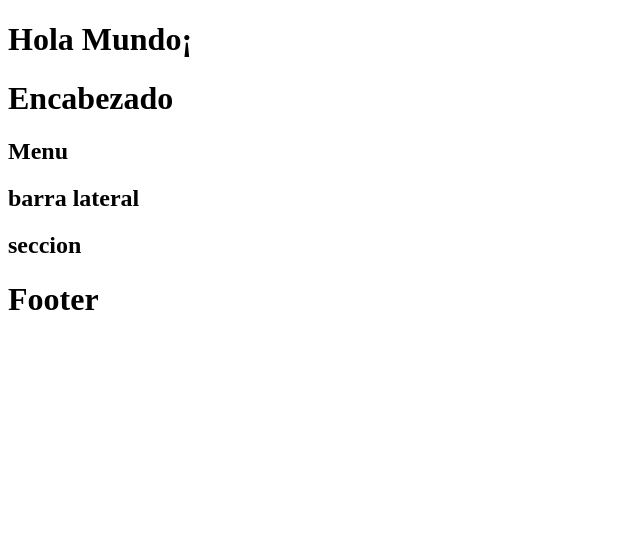
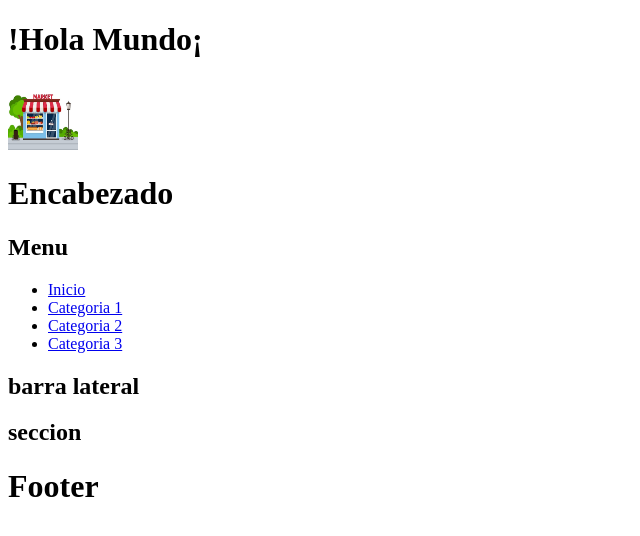
Before and after one commit to Casallasss31/proyecto-3230985-, a plain HTML site: page index.html in a window 1280 px wide. Shown: the whole page, without its empty margins (0-640 px from the left). Drawn offline with Linux system fonts and the light colour scheme.

Commit message:
actualizacion 08-09-25

```diff
--- a/index.html
+++ b/index.html
@@ -6,16 +6,34 @@
     <title>Proyecto 3230985</title>
 </head>
 <body>
-    <h1>Hola Mundo¡</h1>
+    <h1>!Hola Mundo¡</h1>
         <div id="container">
             <header id="header">
                 <div id="logo">
-
+                  <img src="./assets/img/tienda.jpg" alt="logo tienda" width="70px" height="70px">
                 </div>
             <h1>Encabezado</h1>
         </header>
         <nav id=" Menu">
             <h1>Menu</h1>
+            <ul>
+                 <li>
+                    <a href="#">Inicio</a>
+                  </li>
+                     <li>
+                        <a href="#">Categoria 1 </a>
+                     </li>
+
+                     <li>
+                        <a href="#">Categoria 2 </a>
+                     </li>
+
+                     <li>
+                        <a href="#">Categoria 3 </a>
+                     </li>
+
+
+            </ul>
         </nav>
 
         <div id ="content">
```
Also changed, not shown: assets/img/tienda.jpg (added).
